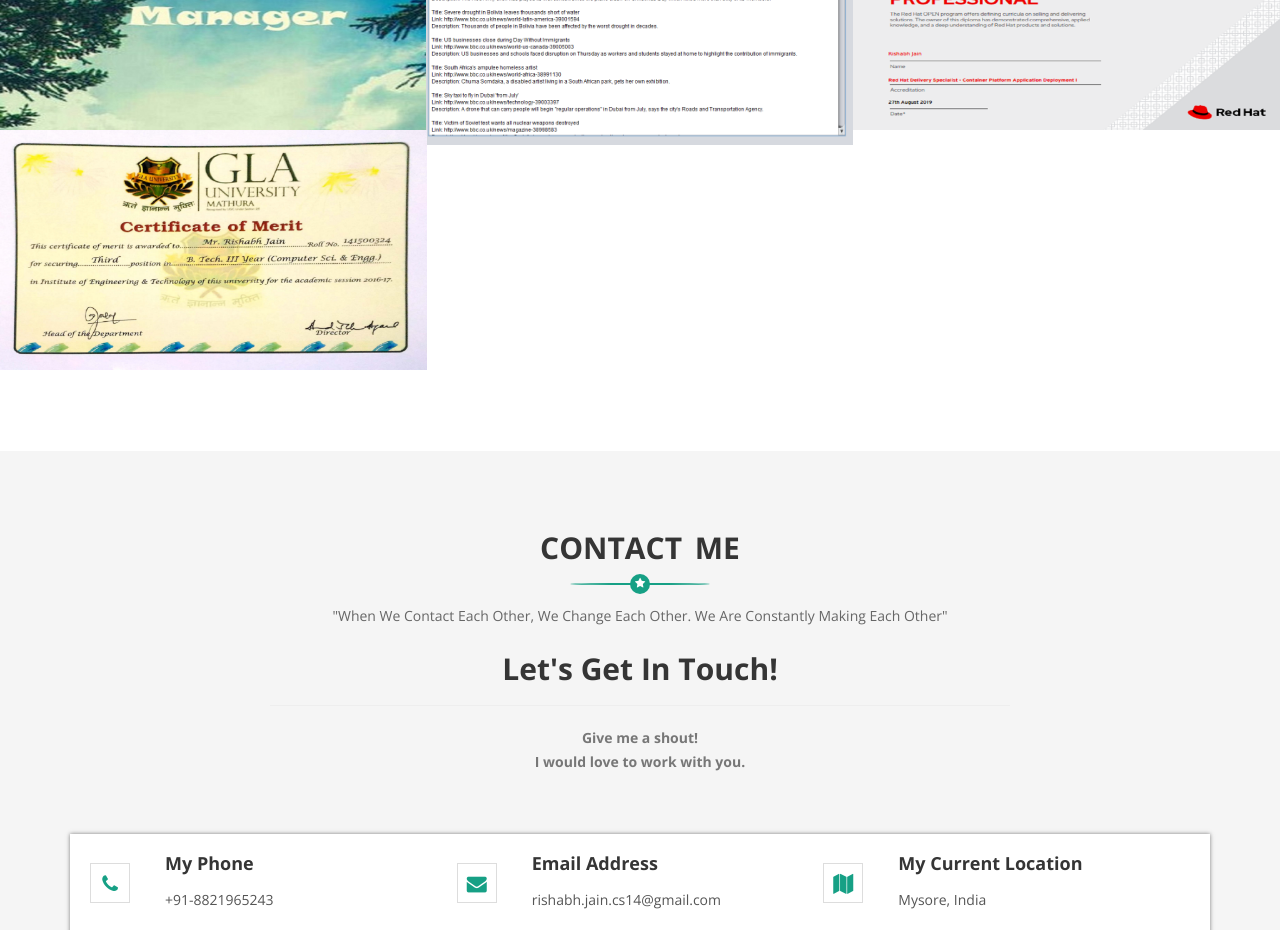
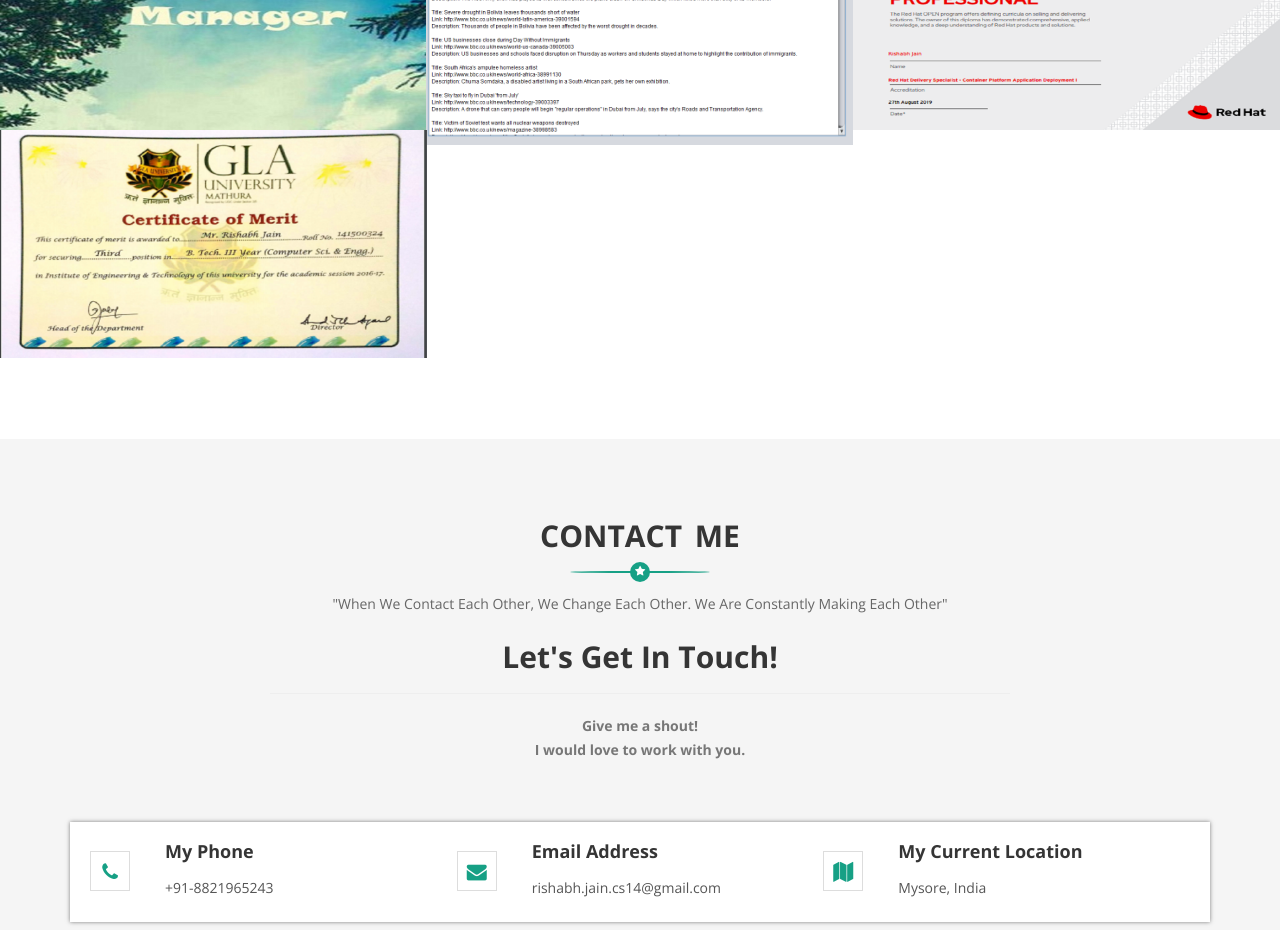
Before and after one commit to tech-geek29/tech-geek29.github.io, a plain HTML site: page index.html in a window 1280 px wide. Shown: the part 2540-3470 px from the top of the page. Drawn offline with nearby package versions, Linux system fonts and the light colour scheme; animation ran at ten frames a second.

Commit message:
updated portfolio design.

```diff
--- a/index.html
+++ b/index.html
@@ -498,13 +498,13 @@
 							<div class="mix achieve col-md-4 col-sm-6 col-xs-12 col-fix">
 								<div class="portfolio-single">
 									<div class="portfolio-head">
-										<img src="images/portfolio/merit.jpg" alt=""/>
+										<img src="images/merit.png" alt=""/>
 									</div>
 									<div class="portfolio-hover">
 										<h4><span>Achievement</span><a href="#">Award of Excellence- Certificate of Merit</a></h4>
 										<p>I was awarded Certificate of Merit for securing THIRD rank in the entire batch of 452 students during my Bachelor of Technology in Computer Science.</p>
 										<div class="button">
-											<a data-fancybox="gallery" href="images/portfolio/merit.jpg"><i class="fa fa-search"></i></a>
+											<a data-fancybox="gallery" href="images/merit.png"><i class="fa fa-search"></i></a>
 
 										</div>
 									</div>
```
Also changed, not shown: images/merit.png (added).
